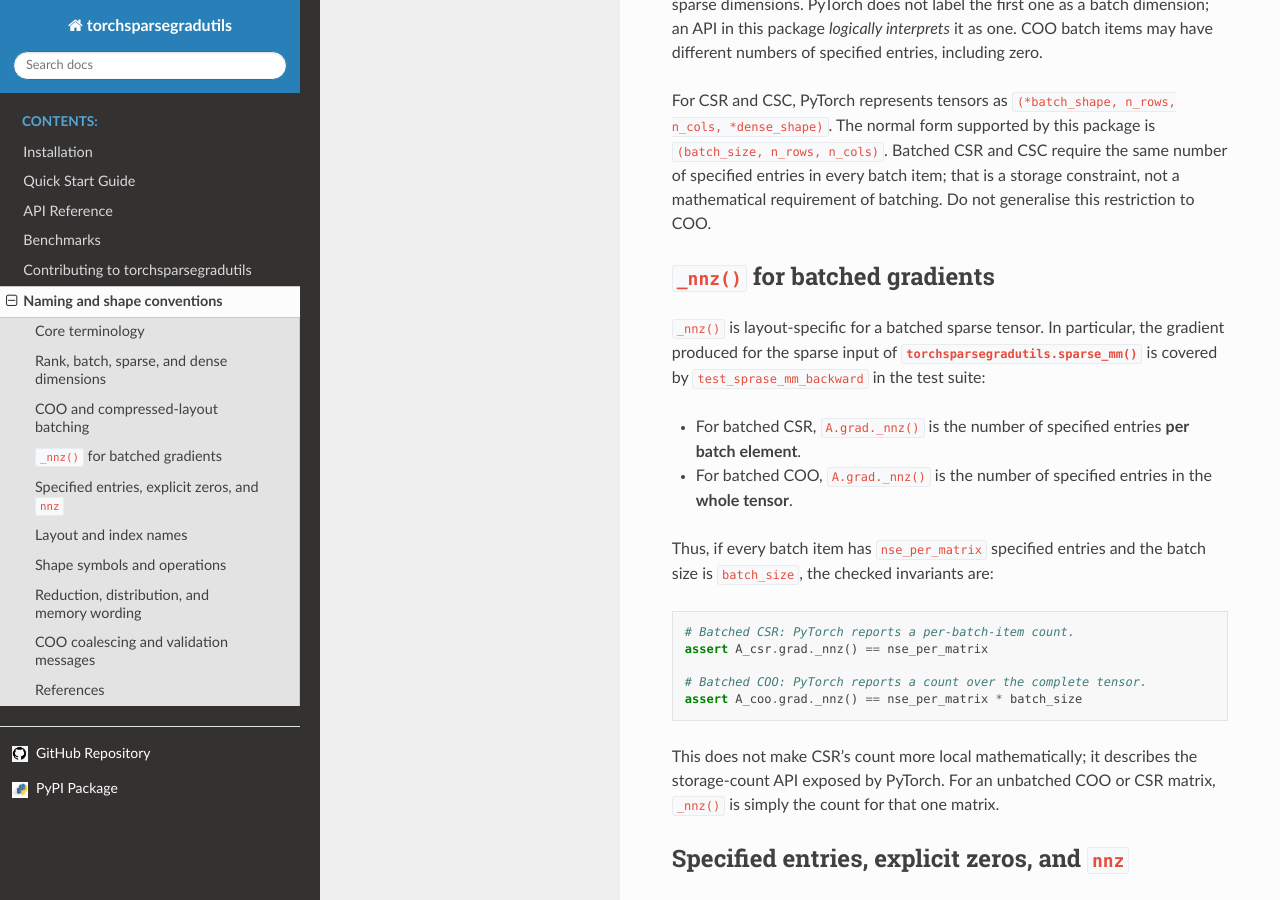
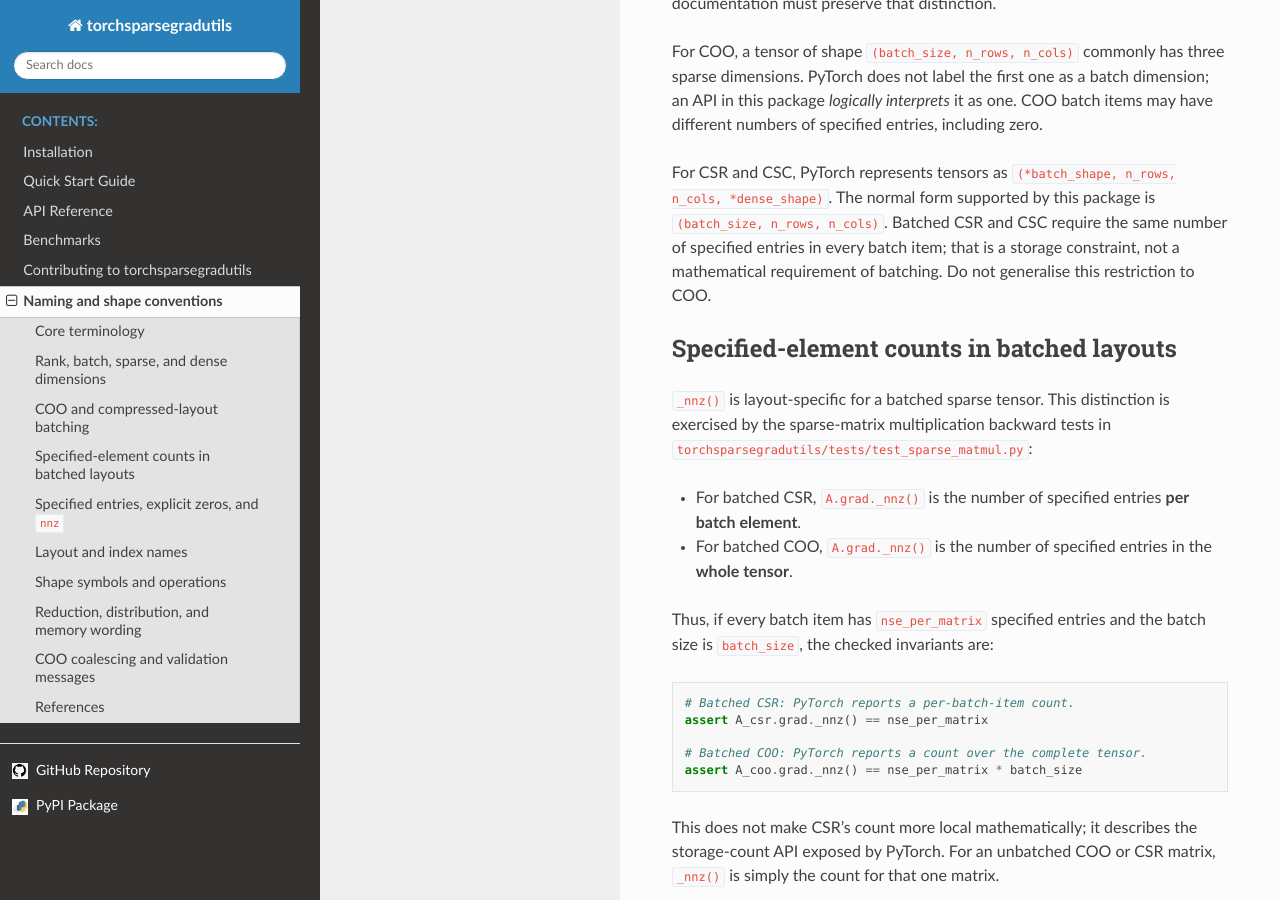
Before and after one commit to cai4cai/torchsparsegradutils, a Sphinx documentation site: the page built from docs/source/naming.rst, in a window 1280 px wide and 900 px high, scrolled down 1579 px. Built offline with Sphinx 7.4.7 and the Read the Docs theme 3.1.0, drawn with Linux system fonts in a browser that asks for light colours; some of the changed text lies outside the part shown.

Commit message:
docs: clarify terminology and consistency in naming conventions

```diff
--- a/docs/source/naming.rst
+++ b/docs/source/naming.rst
@@ -10,8 +10,11 @@
 Core terminology
 ----------------
 
-Use **matrix** for the logical object represented by the final two axes, and
-use **tensor** for the PyTorch object or for a genuinely non-matrix object.
+Use **matrix** for a logical object with row and column axes, and use
+**tensor** for the PyTorch object or for a genuinely non-matrix object. For
+the non-hybrid matrix tensors used by most operations in this repository,
+the row and column axes are the final two axes. Hybrid sparse tensors may
+have trailing dense value dimensions.
 
 * An unbatched sparse matrix has shape ``(n_rows, n_cols)``.
 * A batched sparse matrix (a batch of sparse matrices) has shape
@@ -72,12 +75,12 @@
 constraint, not a mathematical requirement of batching. Do not generalise
 this restriction to COO.
 
-``_nnz()`` for batched gradients
---------------------------------
+Specified-element counts in batched layouts
+--------------------------------------------
 
-``_nnz()`` is layout-specific for a batched sparse tensor. In particular, the
-gradient produced for the sparse input of :func:`torchsparsegradutils.sparse_mm`
-is covered by ``test_sprase_mm_backward`` in the test suite:
+``_nnz()`` is layout-specific for a batched sparse tensor. This distinction is
+exercised by the sparse-matrix multiplication backward tests in
+``torchsparsegradutils/tests/test_sparse_matmul.py``:
 
 * For batched CSR, ``A.grad._nnz()`` is the number of specified entries
   **per batch element**.
@@ -140,7 +143,7 @@
 ----------------------------
 
 Within a function or document, choose one scheme and keep it consistent:
-``batch_size`` (or ``B``), ``nrows``/``n_rows`` (or ``M``),
+``batch_size`` (or ``b``), ``nrows``/``n_rows`` (or ``M``),
 ``ncols``/``n_cols`` (or ``N``), and ``nrhs``/``n_rhs`` (or ``K``). Short local
 names such as ``b, nrows, ncols`` are appropriate in compact numerical code.
 
@@ -161,9 +164,11 @@
    X: same shape as B
 
 Call ``B`` the **right-hand side**; its final axis is the number of
-right-hand sides, not a batch dimension. ``A.T`` or
-``A.transpose(-2, -1)`` means the matrix transpose of the final two axes and
-leaves a batch axis in place.
+right-hand sides, not a batch dimension. For an unbatched matrix, ``A.T``
+transposes the matrix axes. For a batched matrix, use ``A.mT`` or
+``A.transpose(-2, -1)`` to transpose the final two matrix axes while preserving
+the leading batch axis. Do not use ``A.T`` for batched matrices because it
+reverses all tensor axes.
 
 Reduction, distribution, and memory wording
 --------------------------------------------
```
